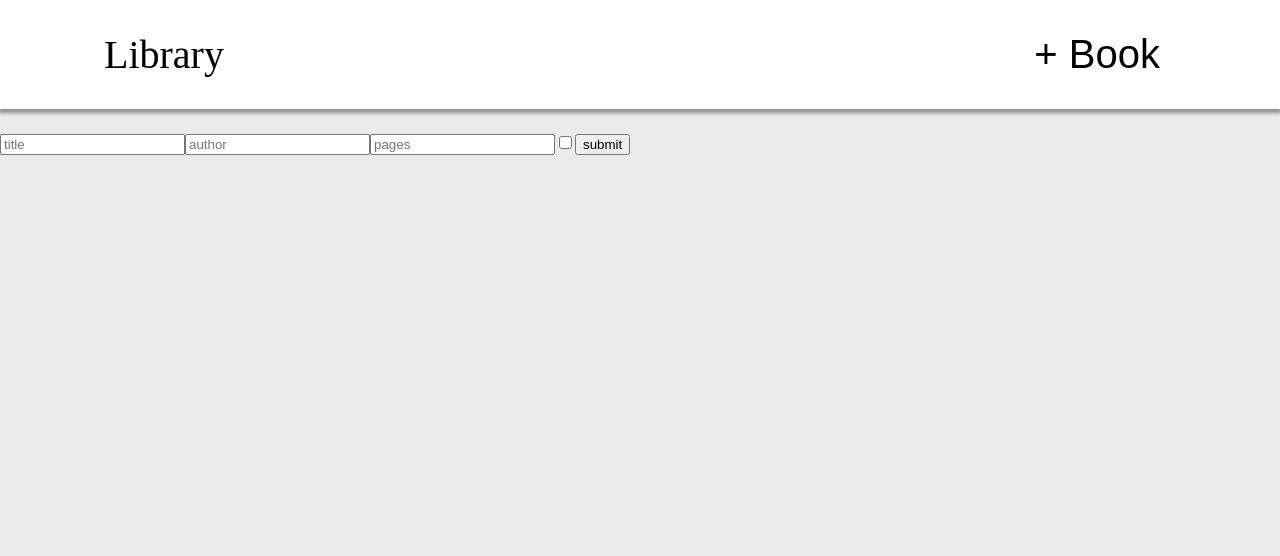
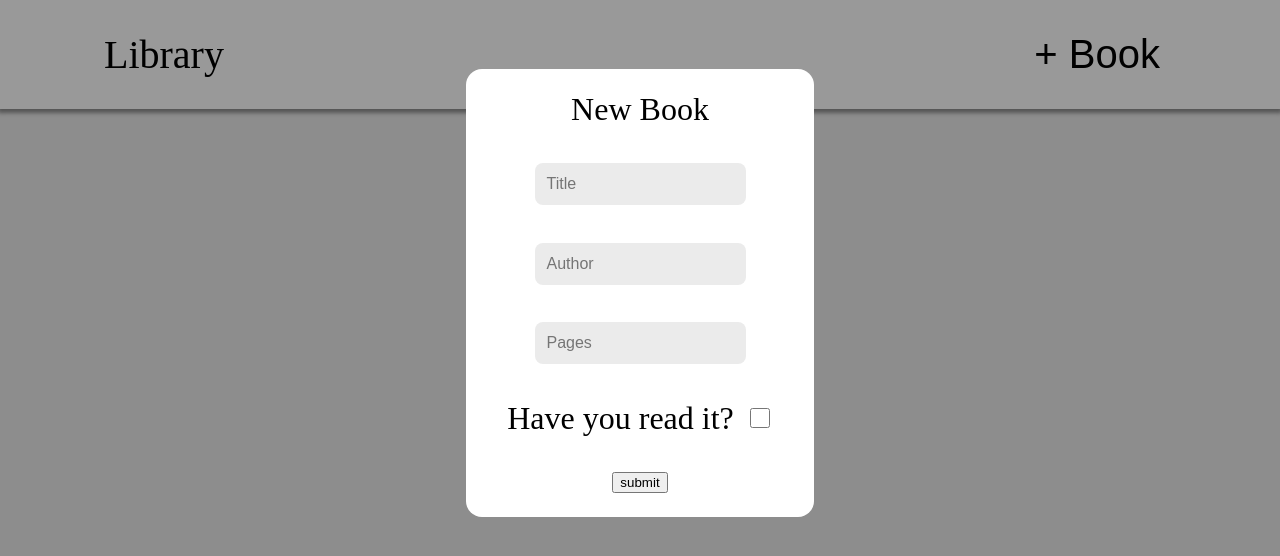
Before and after one commit to connoryim/top-library, a plain HTML site: page index.html in a window 1280 px wide. Both pictures are taken after a click on the button "+ Book". Drawn offline with Linux system fonts and the light colour scheme.

Commit message:
Style form to be more appealing

```diff
--- a/script.js
+++ b/script.js
@@ -1,9 +1,5 @@
-
-
-//A function that when called displays a form for the user to input
-// information on a book
-
 const addBook = document.getElementById("addBook");
+const container = document.getElementById("container")
 
 addBook.addEventListener("click",() =>{
     if(!(document.getElementById("bookForm"))){
@@ -18,45 +14,57 @@ addBook.addEventListener("click",() =>{
 
         bookForm.setAttribute("id","bookForm")
 
+        var formHead = document.createElement("span");
+        formHead.setAttribute("id","formHead")
+        formHead.textContent = "New Book"
+
         var title = document.createElement("input");
         title.type = "text";
         title.name = "title";
-        title.placeholder = "title";
+        title.placeholder = "Title";
         title.setAttribute("required","required");
 
         var author = document.createElement("input");
         author.type = "text";
         author.name = "author";
-        author.placeholder = "author";
+        author.placeholder = "Author";
         author.setAttribute("required","required")
 
         var pages = document.createElement("input");
         pages.type = "number";
         pages.name = "pages";
-        pages.placeholder = "pages";
+        pages.placeholder = "Pages";
         pages.setAttribute("required","required")
+
+        var readBox = document.createElement("div");
+        readBox.setAttribute("id","readBox")
 
         var read = document.createElement("input");
         read.type = "checkbox";
-        read.name = "read"
+        read.name = "read";
+        read.value = "Have you read it?";
+        read.id = "formRead"
 
+        var readLabel = document.createElement("label")
+        readLabel.htmlFor = "formRead";
+        readLabel.textContent = "Have you read it?";
 
         var submit = document.createElement("button")
         submit.type = "submit";
         submit.textContent = "submit";
 
+        bookForm.appendChild(formHead);
         bookForm.appendChild(title);
         bookForm.appendChild(author);
         bookForm.appendChild(pages);
-        bookForm.appendChild(read);
+        readBox.appendChild(readLabel);
+        readBox.appendChild(read);
+        bookForm.appendChild(readBox);
         bookForm.appendChild(submit);
 
-        document.body.appendChild(bookForm);
+        container.appendChild(bookForm);
     };
 });
-
-//A function that when called creates a new object that stores information
-//on a given book
 
 function bookData(data){
     for (const [name,value] of data) {
@@ -69,12 +77,11 @@ function bookData(data){
 };
 let book = {read:false};
 
-//A funtion that when called takes a book object and creates a new block
-//on screen displaying the book information
 
 function bookBlock(book){
     var block = document.createElement("div")
     block.setAttribute("id",book["title"]);
+    block.setAttribute("class","block")
 
     var title = document.createElement("span");
     title.setAttribute("class","title");
@@ -90,12 +97,24 @@ function bookBlock(book){
 
     var read = document.createElement("button");
     if(book["read"]){
-        read.textContent ="read";
+        read.textContent ="Read";
         read.setAttribute("class","read");
+        console.log("Read")
     } else{
         read.textContent = "Not read";
-        read.setAttribute("class","not read");
+        read.setAttribute("class","notRead");
     };
+    read.addEventListener("click", function(){
+        if(read.classList.contains("read")){
+            read.classList.remove("read");
+            read.classList.add("notRead");
+            read.textContent = "Not read"
+        } else if(read.classList.contains("notRead")){
+            read.classList.remove("notRead");
+            read.classList.add("read");
+            read.textContent = "Read"
+        };
+    });
 
     var remove = document.createElement("button");
     remove.textContent = "remove";
@@ -112,8 +131,3 @@ function bookBlock(book){
     document.body.appendChild(block);
 
 };
-
-
-
-//A function that when called deletes selected book object. Connected to
-// a button that is dispalyed on each individual book block on screen
--- a/style.css
+++ b/style.css
@@ -86,4 +86,47 @@ header > * {
 
 #container {
     margin-top: 24px;
+    display: flex;
+    justify-content: center;
+    align-items: center;
 }
+
+
+form{
+    padding: 24px;
+    display: flex;
+    flex-direction: column;
+    margin-top: 40vh;
+    position: fixed;
+    width: 300px;
+    height: 400px;
+    background-color: white;
+    justify-content: space-between;
+    align-items: center;
+    border-radius: 16px;
+    font-size: 2rem;
+    box-shadow: 0 0 0 100vh rgba(0,0,0,.4);
+}
+
+form input{
+    height: 10%;
+    font-size: 1rem;
+    border-radius: 8px;
+    border-style: none;
+    background-color: var(--st-grey-background);
+    text-indent: 10px;
+
+}
+
+#readBox{
+    display: flex;
+    align-items: center;
+    justify-content: space-between;
+
+}
+
+input#formRead{
+    height: 20px;
+    width: 20px;
+    margin-left: 16px;
+}
```
